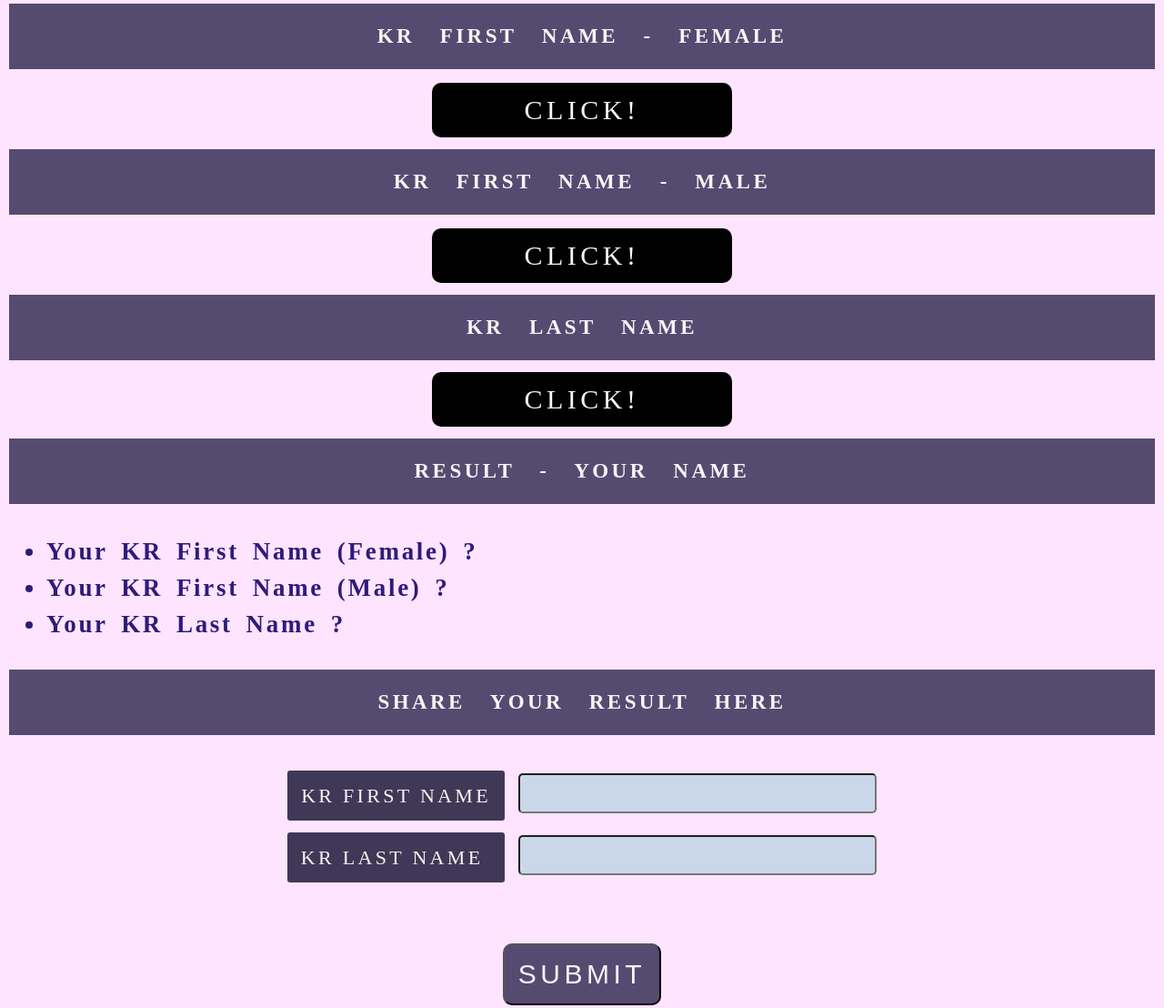
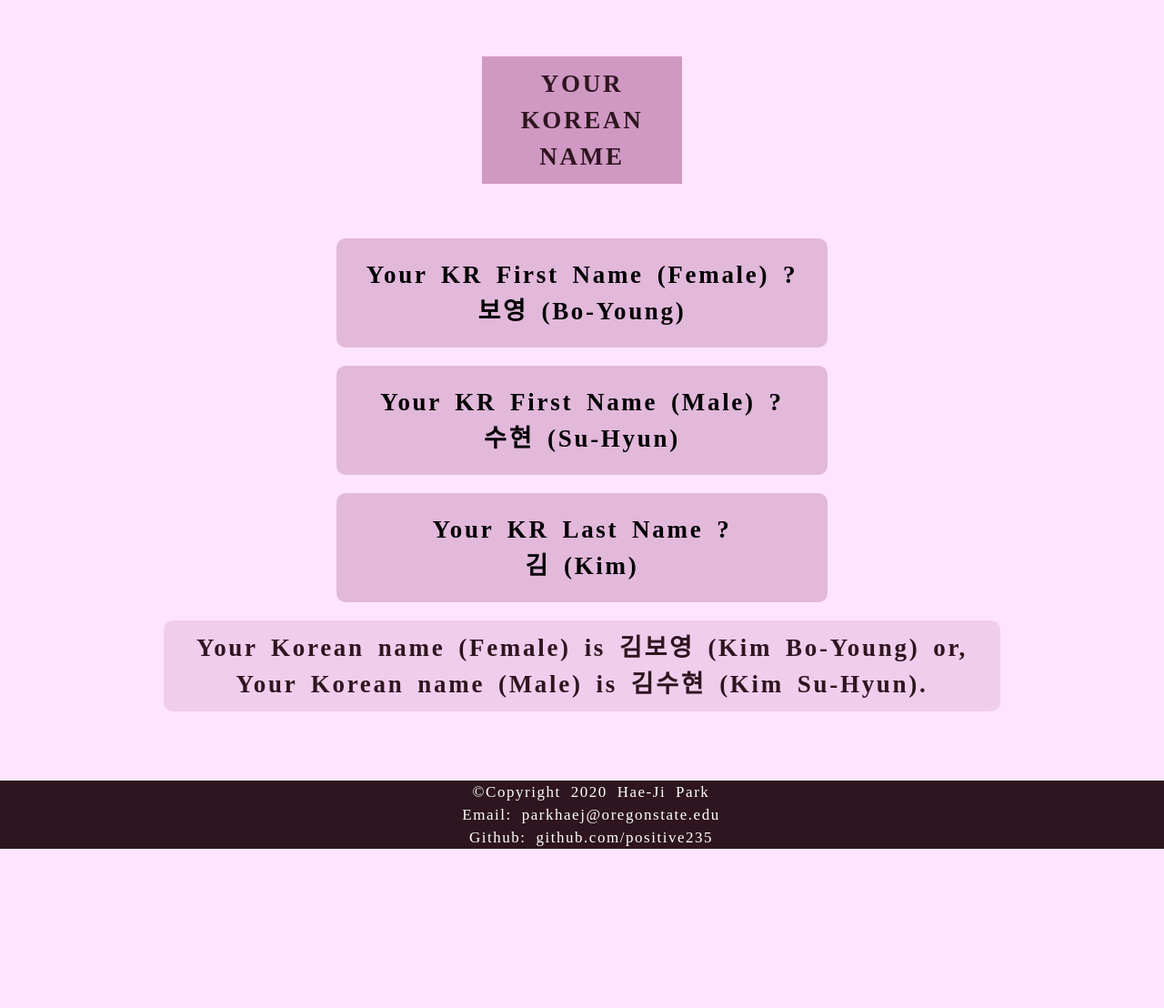
Before and after one commit to positive235/make-kr-name, a plain HTML site: page make-name.html in a window 1280 px wide. Shown: the part 66-1174 px from the top of the page at 91% size. After the commit the page ends 1000 px from the top, so only its background shows below. Drawn offline with Linux system fonts and the light colour scheme.

Commit message:
modified make-name.html page

```diff
--- a/make-name.html
+++ b/make-name.html
@@ -17,73 +17,27 @@
     </nav>
 
     <main>
-        <table id="table-txt">
-            <!-- Make your Korean Name -->
-            <tr class="main-title">
-                <th>KR FIRST NAME - FEMALE</th>
-            <tr>
-            <tr>
-                <td>
-                    <div class="makeName" id="makeFirstFemale">CLICK!</div>
-                </td>
-            </tr>
-
-            <tr class="main-title">
-                <th>KR FIRST NAME - MALE</th>
-            <tr>
-            <tr>
-                <td>
-                    <div class="makeName" id="makeFirstMale">CLICK!</div>
-                </td>
-            </tr>
-
-            <tr class="main-title">
-                <th>KR LAST NAME</th>
-            </tr>
-            <tr>
-                <td>
-                    <div class="makeName" id="makeLast">CLICK!</div>
-                </td>
-            </tr>
-
-            <tr class="main-title">
-                <th>RESULT - YOUR NAME</th>
-            <tr>
-            <tr>
-                <td>
-                    <ul class="resultName">
-                        <li>Your KR First Name (Female) ? <span id="firstNameFemale"></span></li>
-                        <li>Your KR First Name (Male) ? <span id="firstNameMale"></span></li>
-                        <li>Your KR Last Name ? <span id="lastNameResult"></span></li>
-                    </ul>
-                </td>
-            </tr>
-             <!-- form : user's result & submit the result -->
-            <tr class="main-title">
-                <th>SHARE YOUR RESULT HERE</th>
-            </tr>
-            <tr>
-                <td style="text-align: center;">
-                    <form>
-                        <br><label for="firstName" class="labelForm">KR FIRST NAME</label>
-                        &nbsp;&nbsp;<input type="text" class="inputForm" id="firstName" name="firstName">
-                        <br>
-                        <label for="lastName" class="labelForm">KR LAST NAME </label>
-                        &nbsp;&nbsp;&nbsp;<input type="text" class="inputForm" id="lastName" name="lastName">
-                        <br><br><br>
-                        <input type="submit" id="submitName" value="SUBMIT">
-                        <br><br>
-                    </form>
-                    <div>
-                        <br>
-                        <span id="thanks"></span>
-                        <br>
-                        <span id="result"></span>
-                        <br><br><br>
-                    </div>
-                </td>
-            </tr>
-        </table>
+        <!-- Make your Korean Name -->
+        <div class="make-name-section">
+            <div class="result-title">YOUR KOREAN NAME</div>
+            <div class="result-names">
+                <div class="result-name">
+                    Your KR First Name (Female) ? <br>
+                    <span id="firstNameFemale"></span>
+                </div>
+                <div class="result-name">
+                    Your KR First Name (Male) ? <br>
+                    <span id="firstNameMale"></span>
+                </div>
+                <div class="result-name">
+                    Your KR Last Name ? <br>
+                    <span id="lastNameResult"></span>
+                </div>
+                <div class="result-description">
+                    <span id="KoreanNameResult"></span>
+                </div>
+            </div>
+        </div>
     </main>
 
     <footer>
@@ -94,7 +48,7 @@
             <li>Github: github.com/positive235</li>
         </ul>
     </footer>
-    <script src="resources/js/form.js"></script>
+    <!-- <script src="resources/js/form.js"></script> -->
     <script src="resources/js/makeName.js"></script>
 </body>
 </html>
--- a/resources/css/style.css
+++ b/resources/css/style.css
@@ -115,6 +115,69 @@ main {
 
 .menu-intro-board:hover {
     opacity: 0.7;
+}
+
+/* Make your Korean Name */
+.resultName {
+    font-size: 27px;
+    font-weight: bold;
+    color: rgb(48, 27, 122);
+    letter-spacing: 0.1em;
+    line-height: 40px;
+    word-spacing: 0.2em;
+}
+
+.make-name-section {
+    margin-top: 50px;
+}
+
+.result-title {
+    background-color: rgb(207, 153, 195);
+    color: rgb(46, 21, 31);
+    padding: 10px;
+    font-size: 27px;
+    font-weight: bold;
+    letter-spacing: 0.1em;
+    line-height: 40px;
+    word-spacing: 0.2em;
+    text-align: center;
+    width: 200px;
+    margin: 10px auto;
+}
+
+.result-names {
+    padding: 50px 0;
+    font-size: 27px;
+    font-weight: bold;
+    letter-spacing: 0.1em;
+    line-height: 40px;
+    word-spacing: 0.2em;
+}
+
+.result-name {
+    padding: 20px;
+    background-color: rgba(207, 153, 195, 0.577);
+    margin: auto;
+    margin-bottom: 20px;
+    border-radius: 10px;
+    text-align: center;
+    max-width: 500px;
+    min-width: 500px;
+}
+
+.result-description {
+    background-color: rgba(207, 153, 195, 0.303);
+    border-radius: 10px;
+    color: rgb(46, 21, 31);
+    padding: 10px;
+    margin: 10px auto;
+    font-size: 27px;
+    font-weight: bold;
+    letter-spacing: 0.1em;
+    line-height: 40px;
+    word-spacing: 0.2em;
+    text-align: center;
+    max-width: 900px;
 }
 
 /* table */
@@ -261,70 +324,6 @@ main {
     color: black;
 }
 
-/* FORM */
-
-.labelForm {
-    background-color: rgb(64, 56, 87);
-    font-size: 22px;
-    color: whitesmoke;
-    letter-spacing: 0.15em;
-    text-align: center;
-    line-height: 68px;
-    padding: 15px;
-    border-radius: 3px;
-}
-
-.inputForm {
-    background-color: #c6d5e9ea;
-    line-height: 38px;
-    font-size: 30px;
-    border-radius: 5px;
-}
-
-#submitName {
-    background-color: rgb(85, 75, 113);
-    font-size: 30px;
-    color: whitesmoke;
-    letter-spacing: 0.15em;
-    text-align: center;
-    border-radius: 10px;
-    padding: 15px;
-}
-
-.makeName:hover, #submitName:hover {
-    background-color: rgb(161, 137, 223);
-}
-
-#thanks, #result {
-    font-weight: bold;
-    font-size: 25px;
-    color: rgb(64, 56, 87);
-    letter-spacing: 0.15em;
-    text-align: center;
-    line-height: 45px;
-}
-
-.makeName {
-    background-color: black;
-    font-size: 30px;
-    color: whitesmoke;
-    letter-spacing: 0.15em;
-    text-align: center;
-    border-radius: 10px;
-    padding: 15px;
-    width: 300px;
-    margin: 10px auto;
-}
-
-.resultName {
-    font-size: 27px;
-    font-weight: bold;
-    color: rgb(48, 27, 122);
-    letter-spacing: 0.1em;
-    line-height: 40px;
-    word-spacing: 0.2em;
-}
-
 /* footer */
 
 footer {
--- a/resources/js/makeName.js
+++ b/resources/js/makeName.js
@@ -1,6 +1,7 @@
 const firstNameFemale = document.getElementById("firstNameFemale");
 const firstNameMale = document.getElementById("firstNameMale");
 const lastNameResult = document.getElementById("lastNameResult");
+const koreanNameResult = document.getElementById("KoreanNameResult")
 
 const arrFemale = ['지은 (Ji-Eun)', '예리 (Ye-Ri)', '슬기 (Seul-Gi)', '지수 (Ji-Soo)', '미연 (Mi-Yeon)', '수진 (Su-Jin)', '소연 (So-Yeon)', '나연 (Na-Yeon)',
 '정연 (Jung-Yeon)', '지효 (Ji-Hyo)', '다현 (Da-Hyun)', '채영 (Chae-Young)', '예지 (Ye-Ji)', '류진 (Ryu-Jin)', '채령 (Chae-Ryeong)', '초롱 (Cho-Rong)', '보미 (Bo-Mi)',
@@ -20,14 +21,15 @@ const arrLast = ['김 (Kim)', '강 (Kang)', '권 (Kwon)', '구 (Koo)', '공 (Gon
 '서 (Seo)','송 (Song)','손 (Son)', '원 (Won)','우 (Woo)', '이 (Lee)', '윤 (Yoon)', '임 (Im)', '오 (Oh)', '양 (Yang)', '안 (Ahn)', '진 (Jin)', '정 (Jung)',
 '지 (Ji)', '주 (Joo)', '전 (Jeon)','장 (Jang)', '채 (Chae)', '차 (Cha)', '최 (Choi)', '하 (Ha)', '한 (Han)', '황 (Hwang)', '홍 (Hong)'];
 
-document.getElementById('makeFirstFemale').addEventListener('click', function(event){
-    firstNameFemale.innerHTML = arrFemale[Math.floor(Math.random() * arrFemale.length)];
-});
+const firstFemale = arrFemale[Math.floor(Math.random() * arrFemale.length)];
+const firstMale = arrMale[Math.floor(Math.random() * arrMale.length)];
+const last = arrLast[Math.floor(Math.random() * arrLast.length)];
 
-document.getElementById('makeFirstMale').addEventListener('click', function(event){
-    firstNameMale.innerHTML = arrMale[Math.floor(Math.random() * arrMale.length)];
-});
+firstNameFemale.textContent = firstFemale;
+firstNameMale.textContent = firstMale;
+lastNameResult.textContent = last;
 
-document.getElementById('makeLast').addEventListener('click', function(event){
-    lastNameResult.innerHTML = arrLast[Math.floor(Math.random() * arrLast.length)];
-});
+koreanNameResult.textContent = "Your Korean name (Female) is " + last[0] + firstFemale.slice(0, 2) +
+last.slice(1,last.length - 1) + " " + firstFemale.slice(4, ) +
+" or, Your Korean name (Male) is " + last[0] + firstMale.slice(0, 2) +
+last.slice(1, last.length - 1) + " " + firstMale.slice(4, ) + ".";
```
